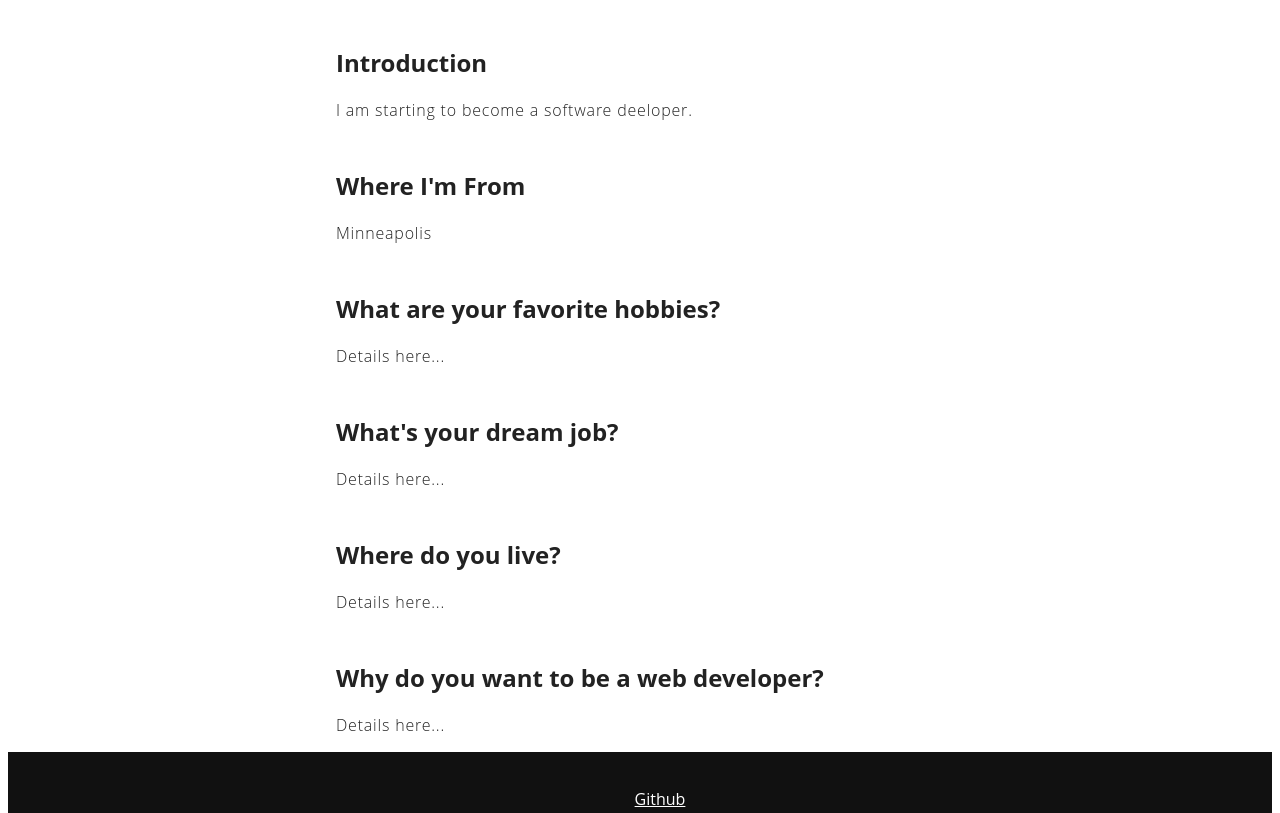
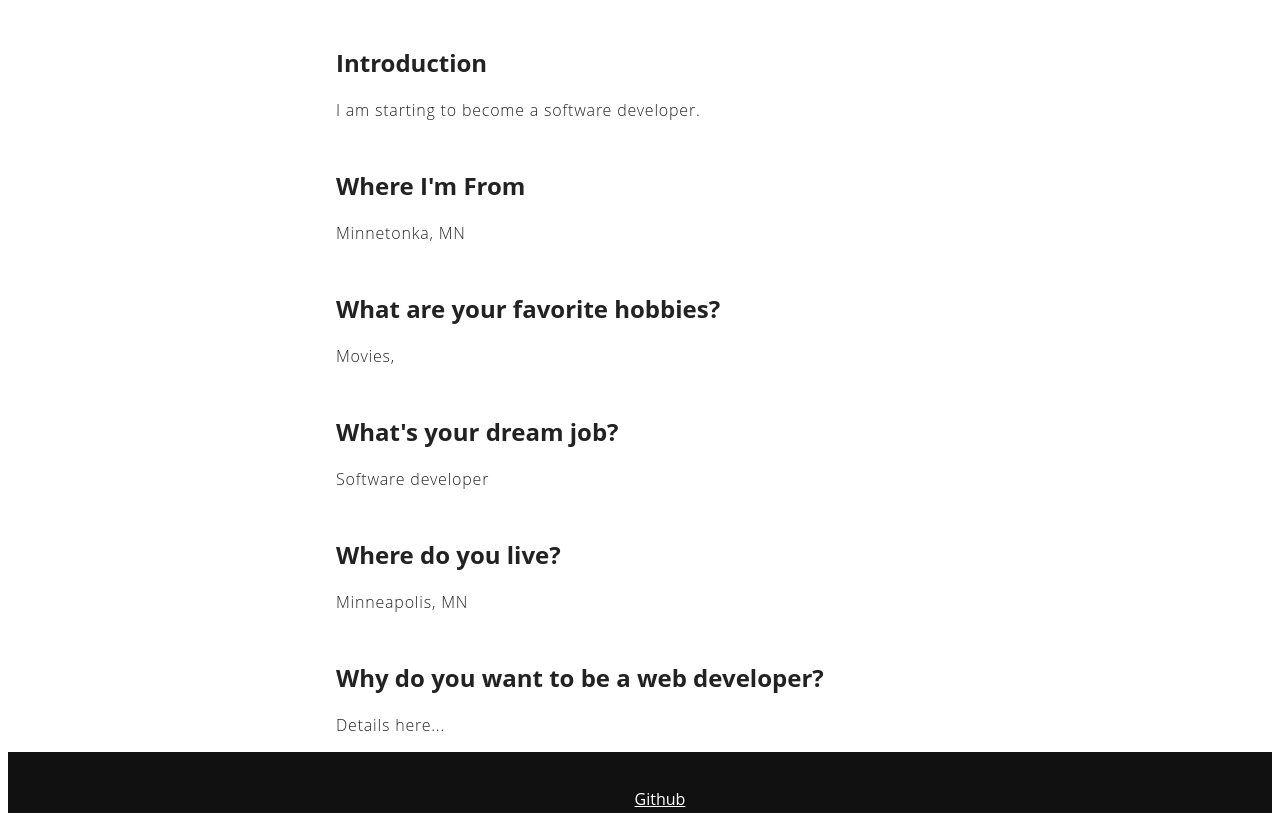
Before and after one commit to MPower4152/aboutMePrework, a plain HTML site: page index.html in a window 1280 px wide. Shown: the part 456-1269 px from the top of the page. Drawn offline with Linux system fonts and the light colour scheme.

Commit message:
updating our details

```diff
--- a/index.html
+++ b/index.html
@@ -17,15 +17,15 @@
     </header>
     <section class="details">
       <h1>Introduction</h1>
-      <p>I am starting to become a software deeloper.</p>
+      <p>I am starting to become a software developer.</p>
       <h1>Where I'm From</h1>
-      <p>Minneapolis</p>
+      <p>Minnetonka, MN</p>
       <h1>What are your favorite hobbies?</h1>
-      <p>Details here...</p>
+      <p>Movies, </p>
       <h1>What's your dream job?</h1>
-      <p>Details here...</p>
+      <p>Software developer</p>
       <h1>Where do you live?</h1>
-      <p>Details here...</p>
+      <p>Minneapolis, MN</p>
       <h1>Why do you want to be a web developer?</h1>
       <p>Details here...</p>
     </section>
```
